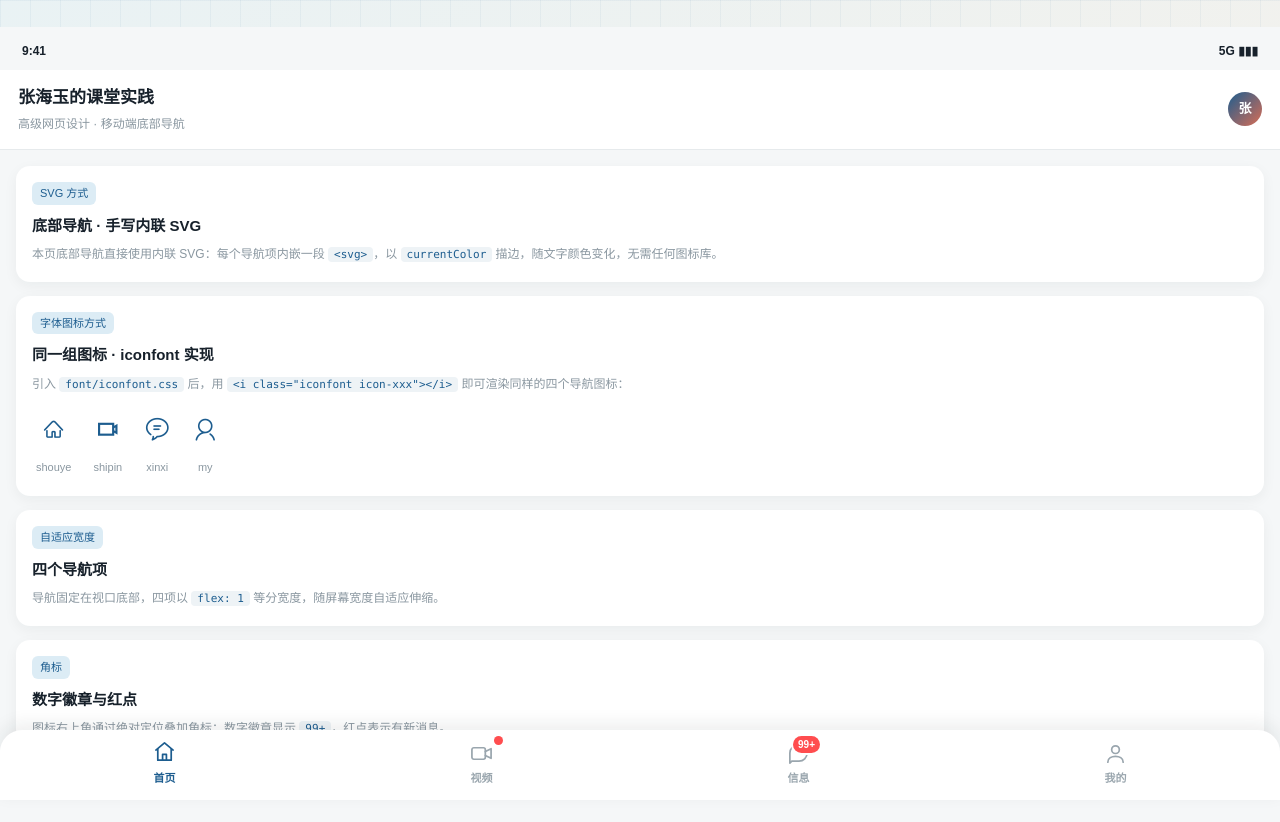
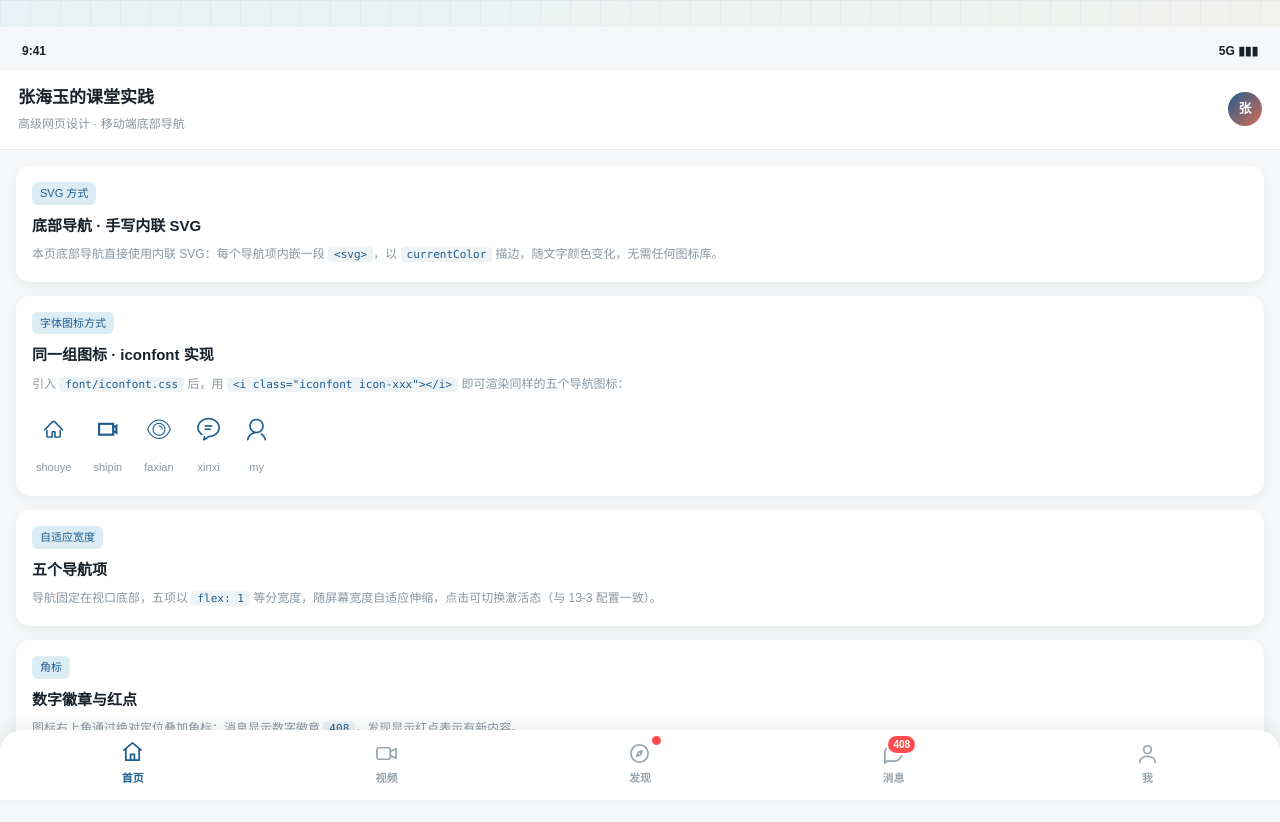
Before and after one commit to 0721zhy/zhy, a plain HTML site: page 13-4.html in a window 1280 px wide. Both pictures are taken after a click on the link "首页". Drawn offline with Linux system fonts and the light colour scheme.

Commit message:
13-4 下导航对齐 13-3：五项 tab、发现红点、消息408、点击切换激活

```diff
--- a/13-4.html
+++ b/13-4.html
@@ -1,4 +1,4 @@
-﻿<!DOCTYPE html>
+﻿﻿﻿<!DOCTYPE html>
 <html lang="zh-CN">
 <head>
     <meta charset="UTF-8">
@@ -249,10 +249,11 @@
             <section class="zhy_card">
                 <span class="zhy_tag">字体图标方式</span>
                 <h2>同一组图标 · iconfont 实现</h2>
-                <p>引入 <code>font/iconfont.css</code> 后，用 <code>&lt;i class="iconfont icon-xxx"&gt;&lt;/i&gt;</code> 即可渲染同样的四个导航图标：</p>
+                <p>引入 <code>font/iconfont.css</code> 后，用 <code>&lt;i class="iconfont icon-xxx"&gt;&lt;/i&gt;</code> 即可渲染同样的五个导航图标：</p>
                 <div class="zhy_iconrow">
                     <div class="zhy_iconrow-item"><i class="iconfont icon-shouye" aria-hidden="true"></i><span>shouye</span></div>
                     <div class="zhy_iconrow-item"><i class="iconfont icon-shipin" aria-hidden="true"></i><span>shipin</span></div>
+                    <div class="zhy_iconrow-item"><i class="iconfont icon-faxian" aria-hidden="true"></i><span>faxian</span></div>
                     <div class="zhy_iconrow-item"><i class="iconfont icon-xinxi" aria-hidden="true"></i><span>xinxi</span></div>
                     <div class="zhy_iconrow-item"><i class="iconfont icon-my" aria-hidden="true"></i><span>my</span></div>
                 </div>
@@ -260,20 +261,21 @@
 
             <section class="zhy_card">
                 <span class="zhy_tag">自适应宽度</span>
-                <h2>四个导航项</h2>
-                <p>导航固定在视口底部，四项以 <code>flex: 1</code> 等分宽度，随屏幕宽度自适应伸缩。</p>
+                <h2>五个导航项</h2>
+                <p>导航固定在视口底部，五项以 <code>flex: 1</code> 等分宽度，随屏幕宽度自适应伸缩，点击可切换激活态（与 13-3 配置一致）。</p>
             </section>
 
             <section class="zhy_card">
                 <span class="zhy_tag">角标</span>
                 <h2>数字徽章与红点</h2>
-                <p>图标右上角通过绝对定位叠加角标：数字徽章显示 <code>99+</code>，红点表示有新消息。</p>
+                <p>图标右上角通过绝对定位叠加角标：消息显示数字徽章 <code>408</code>，发现显示红点表示有新内容。</p>
             </section>
         </main>
     </div>
 
     <nav class="zhy_tabbar" aria-label="底部导航">
-        <a class="zhy_tab zhy_active" href="#">
+        <!-- 首页（激活） -->
+        <a class="zhy_tab zhy_active" data-tab="home" href="#">
             <span class="zhy_tab-icon">
                 <svg xmlns="http://www.w3.org/2000/svg" viewBox="0 0 24 24" fill="none" stroke="currentColor" stroke-width="1.8" stroke-linecap="round" stroke-linejoin="round" aria-hidden="true">
                     <path d="M3 10.5 12 3l9 7.5"></path>
@@ -283,34 +285,81 @@
             </span>
             <span class="zhy_tab-label">首页</span>
         </a>
-        <a class="zhy_tab" href="#">
+
+        <!-- 视频 -->
+        <a class="zhy_tab" data-tab="video" href="#">
             <span class="zhy_tab-icon">
                 <svg xmlns="http://www.w3.org/2000/svg" viewBox="0 0 24 24" fill="none" stroke="currentColor" stroke-width="1.8" stroke-linecap="round" stroke-linejoin="round" aria-hidden="true">
                     <rect x="2" y="6" width="14" height="12" rx="2"></rect>
                     <path d="m16 10 6-3v10l-6-3"></path>
                 </svg>
-                <span class="zhy_badge zhy_badge-dot" aria-label="有新视频"></span>
             </span>
             <span class="zhy_tab-label">视频</span>
         </a>
-        <a class="zhy_tab" href="#">
+
+        <!-- 发现（红点） -->
+        <a class="zhy_tab" data-tab="discover" href="#">
+            <span class="zhy_tab-icon">
+                <svg xmlns="http://www.w3.org/2000/svg" viewBox="0 0 24 24" fill="none" stroke="currentColor" stroke-width="1.8" stroke-linecap="round" stroke-linejoin="round" aria-hidden="true">
+                    <circle cx="12" cy="12" r="9"></circle>
+                    <path d="m14.8 9.2-1.6 4-4 1.6 1.6-4z"></path>
+                </svg>
+                <span class="zhy_badge zhy_badge-dot" aria-label="有新发现"></span>
+            </span>
+            <span class="zhy_tab-label">发现</span>
+        </a>
+
+        <!-- 消息（数字徽章 408） -->
+        <a class="zhy_tab" data-tab="message" href="#">
             <span class="zhy_tab-icon">
                 <svg xmlns="http://www.w3.org/2000/svg" viewBox="0 0 24 24" fill="none" stroke="currentColor" stroke-width="1.8" stroke-linecap="round" stroke-linejoin="round" aria-hidden="true">
                     <path d="M21 11.5a8.5 8.5 0 0 1-8.5 8.5H5l-2 2V11.5a8.5 8.5 0 0 1 8.5-8.5h1A8.5 8.5 0 0 1 21 11.5z"></path>
                 </svg>
-                <span class="zhy_badge zhy_badge-num">99+</span>
+                <span class="zhy_badge zhy_badge-num" aria-label="408 条未读">408</span>
             </span>
-            <span class="zhy_tab-label">信息</span>
+            <span class="zhy_tab-label">消息</span>
         </a>
-        <a class="zhy_tab" href="#">
+
+        <!-- 我 -->
+        <a class="zhy_tab" data-tab="me" href="#">
             <span class="zhy_tab-icon">
                 <svg xmlns="http://www.w3.org/2000/svg" viewBox="0 0 24 24" fill="none" stroke="currentColor" stroke-width="1.8" stroke-linecap="round" stroke-linejoin="round" aria-hidden="true">
                     <circle cx="12" cy="8" r="4"></circle>
                     <path d="M4 21c0-4 4-6 8-6s8 2 8 6"></path>
                 </svg>
             </span>
-            <span class="zhy_tab-label">我的</span>
+            <span class="zhy_tab-label">我</span>
         </a>
     </nav>
+
+    <script>
+        // ============================================================
+        // 姓名：张海玉（zhy）  功能：底部导航点击切换（与 13-3 配置一致）
+        // 命名约定：全部变量使用 zhy_ 前缀；通过类选择器获取元素，不使用 id
+        // ============================================================
+        var zhyTabs = document.querySelectorAll('.zhy_tab');
+        var zhyTabName = {
+            home:     '首页',
+            video:    '视频',
+            discover: '发现',
+            message:  '消息',
+            me:       '我'
+        };
+
+        zhyTabs.forEach(function(zhyTab) {
+            zhyTab.addEventListener('click', function(zhyEvt) {
+                zhyEvt.preventDefault();
+
+                // 清除所有激活态
+                zhyTabs.forEach(function(t) { t.classList.remove('zhy_active'); });
+
+                // 当前 tab 激活
+                zhyTab.classList.add('zhy_active');
+
+                var zhyKey = zhyTab.getAttribute('data-tab');
+                console.log('[tab] 切换到 →', zhyTabName[zhyKey] || zhyKey);
+            });
+        });
+    </script>
 </body>
 </html>
```
Also changed, not shown: zhang_prompt.md (+8 -0 lines).
